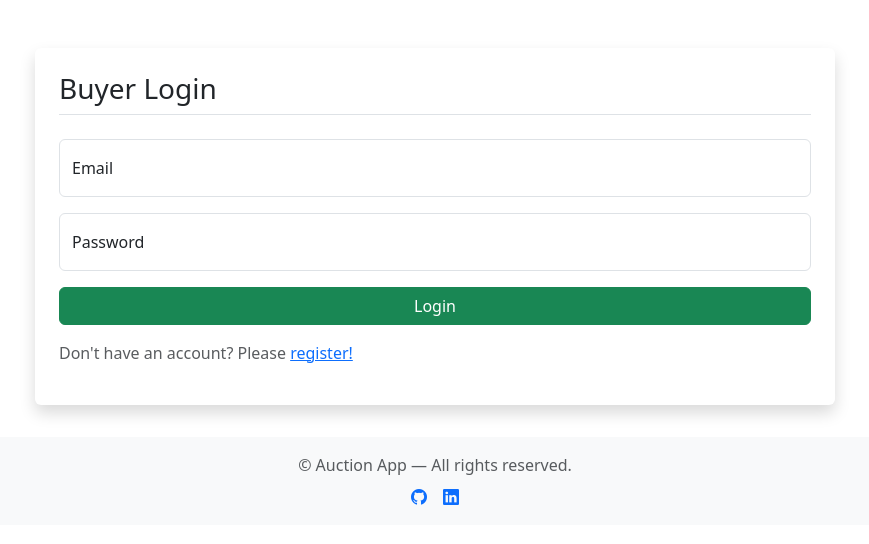
After one commit to pavithapari/aution-app, a Flask app: page /buyers/login in a window 1280 px wide. The commit adds this page. Shown: the top 544 px of the page, without its empty margins (205-1074 px from the left). Run offline with Flask 3, Linux system fonts and the light colour scheme.

Commit message:
Added a login route for the buyers!

```diff
--- a/app/__init__.py
+++ b/app/__init__.py
@@ -1,6 +1,8 @@
 from flask import Flask
 from flask_sqlalchemy import SQLAlchemy
+from flask_bcrypt import Bcrypt
 db=SQLAlchemy()
+bcrypt=Bcrypt()
 
 
 
--- a/app/buyers/forms.py
+++ b/app/buyers/forms.py
@@ -1,8 +1,34 @@
 from flask_wtf import FlaskForm
-from wtforms import StringField,SubmitField
-from wtforms.validators import DataRequired,Email
+from wtforms import StringField, SubmitField, PasswordField
+from wtforms.validators import DataRequired, Email, EqualTo, ValidationError
+from app.models import Buyers  # Replace with your actual model import
 
 class BuyerReg_form(FlaskForm):
-    name=StringField("Name",validators=[DataRequired()])
-    email=StringField("Email",validators=[DataRequired(),Email()])
-    submit=SubmitField('Register')
+    name = StringField("Name", validators=[DataRequired()])
+    email = StringField("Email", validators=[DataRequired(), Email()])
+    password = PasswordField("Password", validators=[DataRequired()])
+    con_password = PasswordField("Confirm Password", validators=[DataRequired(), EqualTo('password')])
+    submit = SubmitField('Register')
+
+    def validate_name(self, field):
+        existing_user = Buyers.query.filter_by(username=field.data).first()
+        if existing_user:
+            raise ValidationError("Username already exists. Please choose another.")
+
+    def validate_email(self, field):
+        existing_email = Buyers.query.filter_by(email=field.data).first()
+        if existing_email:
+            raise ValidationError("Email already registered. Try logging in.")
+
+
+
+
+class BuyerLog_form(FlaskForm):
+    email = StringField("Email", validators=[DataRequired()])
+    password = PasswordField("Password", validators=[DataRequired()])
+    submit = SubmitField('Login')
+
+    def validate_email(self, field):
+        buyer = Buyers.query.filter_by(email=field.data).first()
+        if not buyer:
+            raise ValidationError("Email not found. Please register first.")
--- a/app/buyers/routes.py
+++ b/app/buyers/routes.py
@@ -1,20 +1,32 @@
 """WE can have routes for buyers related routes like their dashboards"""
-from flask import Blueprint,render_template,flash
+from flask import Blueprint,render_template,flash,redirect,url_for
 from app.models import Buyers
-from app import db
-from app.buyers.forms import BuyerReg_form
+from app import db,bcrypt
+from app.buyers.forms import BuyerReg_form,BuyerLog_form
 buyers=Blueprint('buyers',__name__)
 
 
-@buyers.route('/buyers/register')
+@buyers.route('/buyers/register',methods=['GET','POST'])
 def register():
     form=BuyerReg_form()
     if form.validate_on_submit():
-        buyer=Buyers(username=form.name.data,email=form.email.data)
+        buyer=Buyers(username=form.name.data,email=form.email.data,password=bcrypt.generate_password_hash(form.password.data))
         db.session.add(buyer)
         db.session.commit()
+        return redirect(url_for('main.home'))
 
     return render_template('buyer_register.html',buyer_form=form)
+
+@buyers.route('/buyers/login',methods=['GET','POST'])
+def login():
+    form=BuyerLog_form()
+    if form.validate_on_submit():
+        buyer=Buyers.query.filter_by(email=form.email.data).first()
+        if buyer and bcrypt.check_password_hash(buyer.password,form.password.data):
+            return redirect(url_for('main.home'))
+        flash("Wrong mail or password or both",'danger')
+        return redirect(url_for('buyers.login'))
+    return render_template('buyer_login.html',form=form)
 
 
 @buyers.route('/buyers/show')
--- a/app/main/routes.py
+++ b/app/main/routes.py
@@ -11,7 +11,7 @@ def index():
     if request.method == 'POST':
         role = request.form['role']
         session['role'] = role
-        return redirect(f'/{role}/home')
+        return redirect(f'/{role}/login')
     return render_template('index.html')
 @main.route('/buyers/home')
 def home():
--- a/app/models.py
+++ b/app/models.py
@@ -38,6 +38,7 @@ class Buyers(db.Model):
     id=db.Column(db.Integer,primary_key=True)
     username = db.Column(db.String(20), nullable=False)
     email = db.Column(db.String(120), nullable=False)
+    password=db.Column(db.String(120),nullable=False)
 
 
 
--- /dev/null
+++ b/app/templates/buyer_login.html
@@ -0,0 +1,37 @@
+{% extends "base.html" %}
+{% block title %} Register {% endblock %}
+{% block content %}
+<div class="d-flex justify-content-center p-4">
+  <div class="p-4 rounded shadow bg-white" style="width: 800px;">
+    <h3 class="mb-4 border-bottom pb-2">Buyer Login</h3>
+    <form method="POST" action="">
+      {{ form.hidden_tag() }}
+
+      <!-- Email Field -->
+      <div class="form-floating mb-3">
+        {{ form.email(class="form-control", id="buyerEmail", placeholder="Email") }}
+        <label for="buyerEmail">Email</label>
+        {% for error in form.email.errors %}
+          <div class="text-danger small mt-1">{{ error }}</div>
+        {% endfor %}
+      </div>
+
+      <!-- Password Field -->
+      <div class="form-floating mb-3">
+        {{ form.password(class="form-control", id="buyerpassword", placeholder="Password") }}
+        <label for="buyerpassword">Password</label>
+        {% for error in form.password.errors %}
+          <div class="text-danger small mt-1">{{ error }}</div>
+        {% endfor %}
+      </div>
+
+      <!-- Submit Button -->
+      {{ form.submit(class="btn btn-success w-100") }}
+    </form>
+
+    <p class="text-muted mt-3">
+      Don't have an account? Please <a href="{{ url_for('buyers.register') }}">register!</a>
+    </p>
+  </div>
+</div>
+{% endblock %}
```
Also changed, not shown: app/templates/buyer_register.html (+33 -1 lines), app/templates/home.html (+0 -7 lines).
